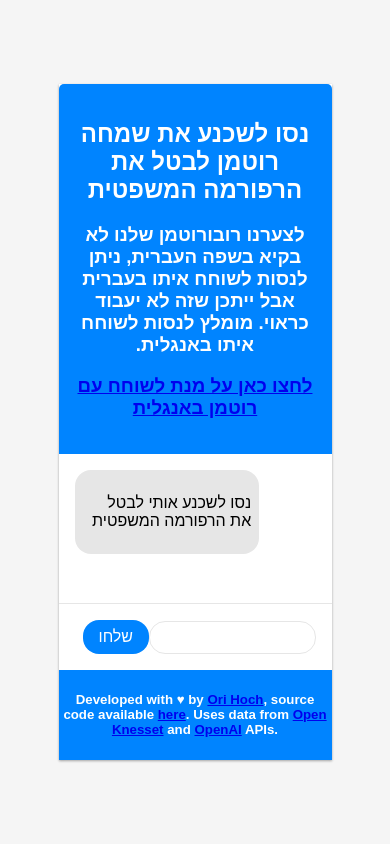
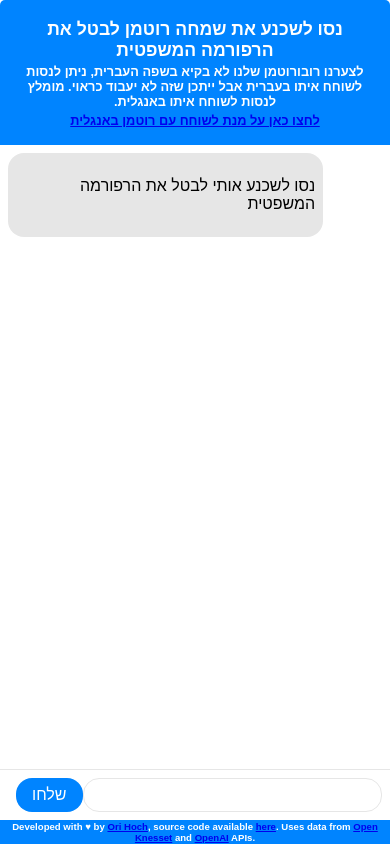
Before and after one commit to OriHoch/chatgptgames, a Flask app: page /he in a window 390 px wide. Run offline with Flask 2, Linux system fonts and the light colour scheme.

Commit message:
fix for mobile devices

```diff
--- a/rotman/static/chat.css
+++ b/rotman/static/chat.css
@@ -10,9 +10,9 @@ body {
 }
 
 .chat-container {
-    width: 70%;
+    width: 90%;
     max-width: 1024px;
-    height: 80%;
+    height: 95%;
     max-height: 768px;
     background-color: white;
     box-shadow: 0 1px 3px rgba(0, 0, 0, 0.12), 0 1px 2px rgba(0, 0, 0, 0.24);
@@ -119,3 +119,42 @@ body {
     text-align: center;
     font-size: 1rem;
 }
+
+@media (max-width: 768px), (max-height: 768px) {
+    .chat-container {
+        width: 100%;
+        height: 100%;
+        max-width: none;
+        max-height: none;
+    }
+    .chat-box {
+        padding: 0.5rem;
+    }
+    .input-container {
+        padding: 0.5rem;
+    }
+    .chat-input {
+        width: 80%;
+        font-size: 0.9rem;
+    }
+    .message {
+        max-width: 80%;
+    }
+    h2 {
+        font-size: 1.1rem;
+        margin-top: 0.2rem;
+        margin-bottom: 0.1rem;
+    }
+
+    h3 {
+        font-size: 0.8rem;
+        margin-top: 0.2rem;
+        margin-bottom: 0.1rem;
+    }
+
+    h5 {
+        font-size: 0.6rem;
+        margin-top: 0.05rem;
+        margin-bottom: 0.05rem;
+    }
+}
```
